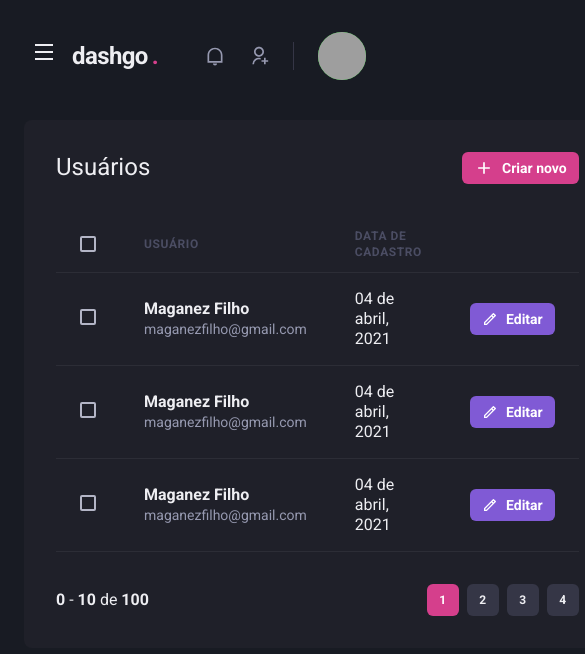
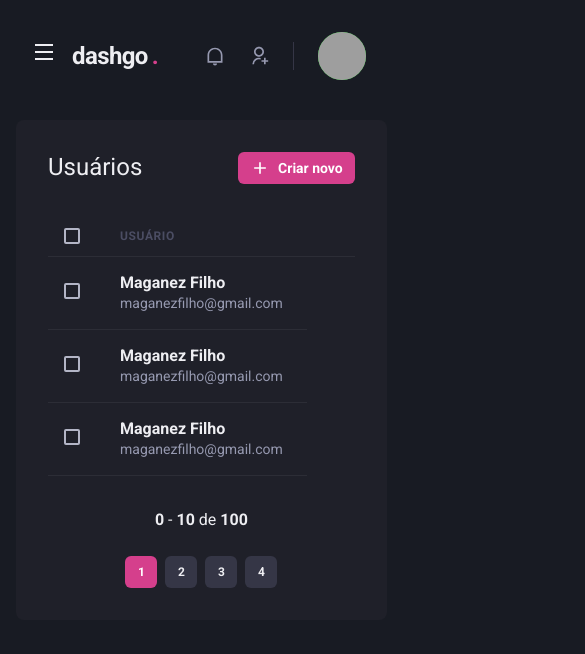
Before and after one commit to maganezf/dashgo-ignite-reactjs-chapter-IV, a Next.js app: page /users in a window 390 px wide. Shown: the top 654 px of the page, 585 px wide, since content can reach past the window. Built offline with nearby package versions, Linux system fonts and the light colour scheme; grey boxes are pictures that could not be loaded.

Commit message:
:sparkles: feat: added responsive dashboard and users pages

```diff
--- a/src/components/Pagination/index.tsx
+++ b/src/components/Pagination/index.tsx
@@ -4,11 +4,11 @@
 export function Pagination() {
   return (
     <Stack
-      direction='row'
+      direction={['column', 'row']}
+      spacing='6'
       mt='8'
       justify='space-between'
       align='center'
-      spacing='6'
     >
       <Box>
         <strong>0</strong> - <strong>10</strong> de <strong>100</strong>
--- a/src/pages/dashboard.tsx
+++ b/src/pages/dashboard.tsx
@@ -72,7 +72,7 @@
         <Sidebar />
 
         <SimpleGrid flex='1' gap='4' minChildWidth='320px' align='flex-start'>
-          <Box p='8' bg='gray.800' borderRadius={8} pb='4'>
+          <Box p={['6', '8']} bg='gray.800' borderRadius={8} pb='4'>
             <Text fontSize='lg' mb='4'>
               Inscritos da semana
             </Text>
@@ -80,7 +80,7 @@
             <Chart options={options} series={series} type='area' height={160} />
           </Box>
 
-          <Box p='8' bg='gray.800' borderRadius={8} pb='4'>
+          <Box p={['6', '8']} bg='gray.800' borderRadius={8} pb='4'>
             <Text fontSize='lg' mb='4'>
               Taxa de abertura
             </Text>
--- a/src/pages/users/create.tsx
+++ b/src/pages/users/create.tsx
@@ -20,7 +20,7 @@
       <Flex w='100%' my='6' maxWidth={1480} mx='auto' px='6'>
         <Sidebar />
 
-        <Box flex='1' borderRadius={8} bg='gray.800' p='8'>
+        <Box flex='1' borderRadius={8} bg='gray.800' p={['6', '8']}>
           <Heading size='lg' fontWeight='normal'>
             Criar usuário
           </Heading>
@@ -28,12 +28,12 @@
           <Divider my='6' borderColor='gray.700' />
 
           <VStack spacing='8'>
-            <SimpleGrid minChildWidth='240px' spacing='8' w='100%'>
+            <SimpleGrid minChildWidth='240px' spacing={['6', '8']} w='100%'>
               <Input name='name' label='Nome completo' />
               <Input name='email' type='email' label='E-mail' />
             </SimpleGrid>
 
-            <SimpleGrid minChildWidth='240px' spacing='8' w='100%'>
+            <SimpleGrid minChildWidth='240px' spacing={['6', '8']} w='100%'>
               <Input name='password' type='password' label='Senha' />
               <Input
                 name='password_confirmation'
--- a/src/pages/users/index.tsx
+++ b/src/pages/users/index.tsx
@@ -1,7 +1,13 @@
-import { Button } from '@chakra-ui/button';
-import { Checkbox } from '@chakra-ui/checkbox';
-import Icon from '@chakra-ui/icon';
-import { Box, Flex, Heading, Text } from '@chakra-ui/react';
+import {
+  Box,
+  Button,
+  Checkbox,
+  Flex,
+  Heading,
+  Icon,
+  Text,
+  useBreakpointValue,
+} from '@chakra-ui/react';
 import { Table, Tbody, Td, Th, Thead, Tr } from '@chakra-ui/table';
 import { Header } from 'components/Header';
 import { Pagination } from 'components/Pagination';
@@ -9,11 +15,16 @@
 import { RiAddLine, RiPencilLine } from 'react-icons/ri';
 
 export default function UserList() {
+  const isWideVersion = useBreakpointValue({
+    base: false,
+    lg: true,
+  });
+
   return (
     <Box>
       <Header />
 
-      <Flex w='100%' my='6' maxWidth={1480} mx='auto' px='6'>
+      <Flex w='100%' my='6' maxWidth={1480} mx='auto' px={['4', '4', '6']}>
         <Sidebar />
 
         <Box flex='1' borderRadius={8} bg='gray.800' p='8'>
@@ -36,18 +47,18 @@
           <Table colorScheme='whiteAlpha'>
             <Thead>
               <Tr>
-                <Th px='6' color='gray.300' width='8'>
+                <Th px={['4', '4', '6']} color='gray.300' width='8'>
                   <Checkbox colorScheme='pink' />
                 </Th>
                 <Th>Usuário</Th>
-                <Th>Data de cadastro</Th>
+                {isWideVersion && <Th>Data de cadastro</Th>}
                 <Th width='8'></Th>
               </Tr>
             </Thead>
 
             <Tbody>
               <Tr>
-                <Td px='6'>
+                <Td px={['4', '4', '6']}>
                   <Checkbox colorScheme='pink' />
                 </Td>
                 <Td>
@@ -58,22 +69,11 @@
                     </Text>
                   </Box>
                 </Td>
-                <Td>04 de abril, 2021</Td>
-                <Td>
-                  <Button
-                    as='a'
-                    size='sm'
-                    fontSize='sm'
-                    colorScheme='purple'
-                    leftIcon={<Icon as={RiPencilLine} fontSize='16' />}
-                  >
-                    Editar
-                  </Button>
-                </Td>
+                {isWideVersion && <Td>04 de abril, 2021</Td>}
               </Tr>
 
               <Tr>
-                <Td px='6'>
+                <Td px={['4', '4', '6']}>
                   <Checkbox colorScheme='pink' />
                 </Td>
                 <Td>
@@ -84,22 +84,11 @@
                     </Text>
                   </Box>
                 </Td>
-                <Td>04 de abril, 2021</Td>
-                <Td>
-                  <Button
-                    as='a'
-                    size='sm'
-                    fontSize='sm'
-                    colorScheme='purple'
-                    leftIcon={<Icon as={RiPencilLine} fontSize='16' />}
-                  >
-                    Editar
-                  </Button>
-                </Td>
+                {isWideVersion && <Td>04 de abril, 2021</Td>}
               </Tr>
 
               <Tr>
-                <Td px='6'>
+                <Td px={['4', '4', '6']}>
                   <Checkbox colorScheme='pink' />
                 </Td>
                 <Td>
@@ -110,18 +99,7 @@
                     </Text>
                   </Box>
                 </Td>
-                <Td>04 de abril, 2021</Td>
-                <Td>
-                  <Button
-                    as='a'
-                    size='sm'
-                    fontSize='sm'
-                    colorScheme='purple'
-                    leftIcon={<Icon as={RiPencilLine} fontSize='16' />}
-                  >
-                    Editar
-                  </Button>
-                </Td>
+                {isWideVersion && <Td>04 de abril, 2021</Td>}
               </Tr>
             </Tbody>
           </Table>
```
